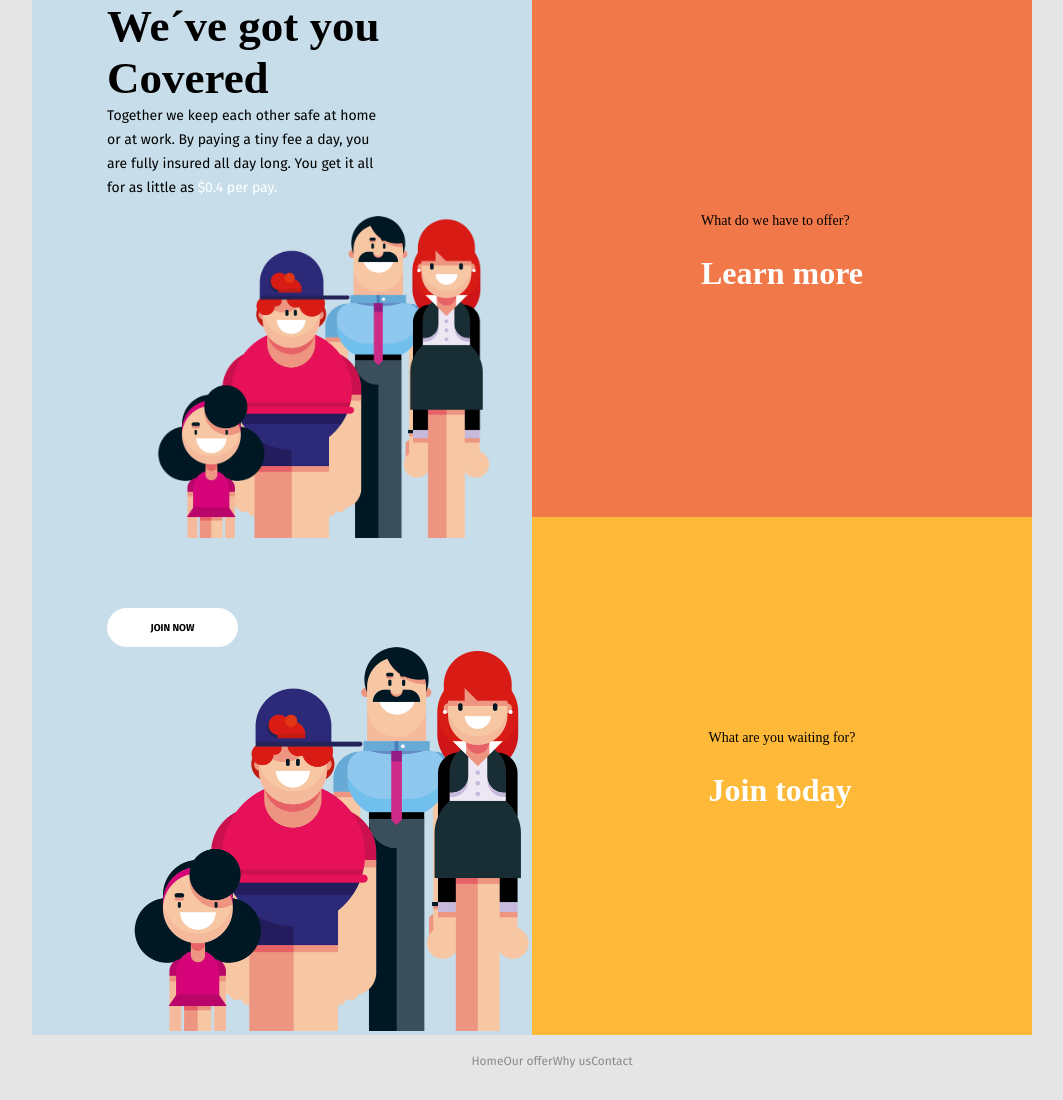
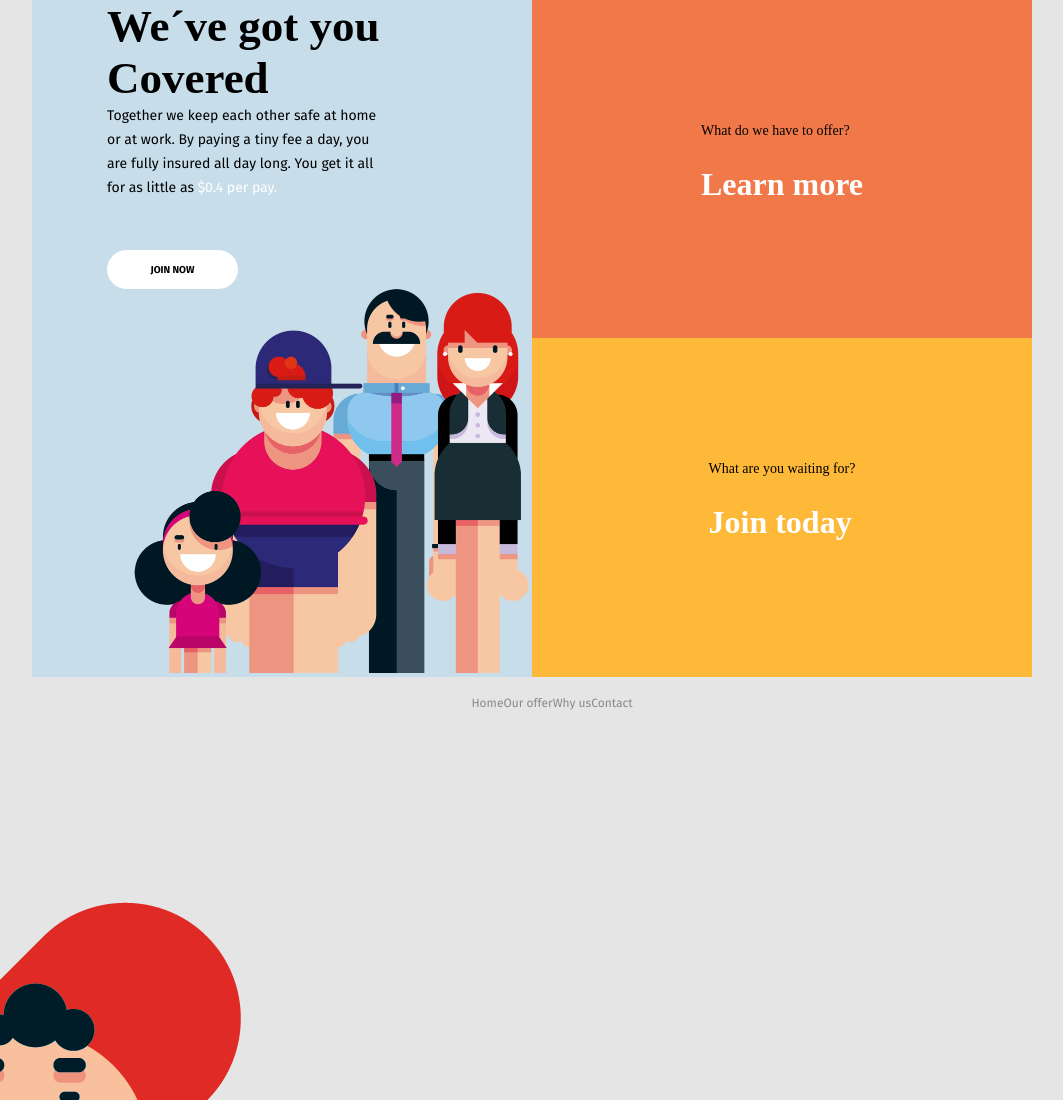
Before and after one commit to christopherwahlstrom/Insurance-Grid-Majestic-Kittens, a plain HTML site: page index.html in a window 1280 px wide. Shown: the top 1100 px of the page, without its empty margins (108-1171 px from the left). Drawn offline with Linux system fonts and the light colour scheme; a web font is replaced by a local one.

Commit message:
fix little code

```diff
--- a/index.html
+++ b/index.html
@@ -18,10 +18,6 @@
                     By paying a tiny fee a day, you are fully insured  all day long.
                     You get it all for as little as <span>$0.4 per pay.</span>
                 </p>
-                <figure>
-                    <img class="family-picture" src="images/family.png" alt="family picture">
-                </figure>
-
                 <button class="button">JOIN NOW</button>
                 <img class="family-picture" src="images/family.png" alt="family picture">
             </section>
```
